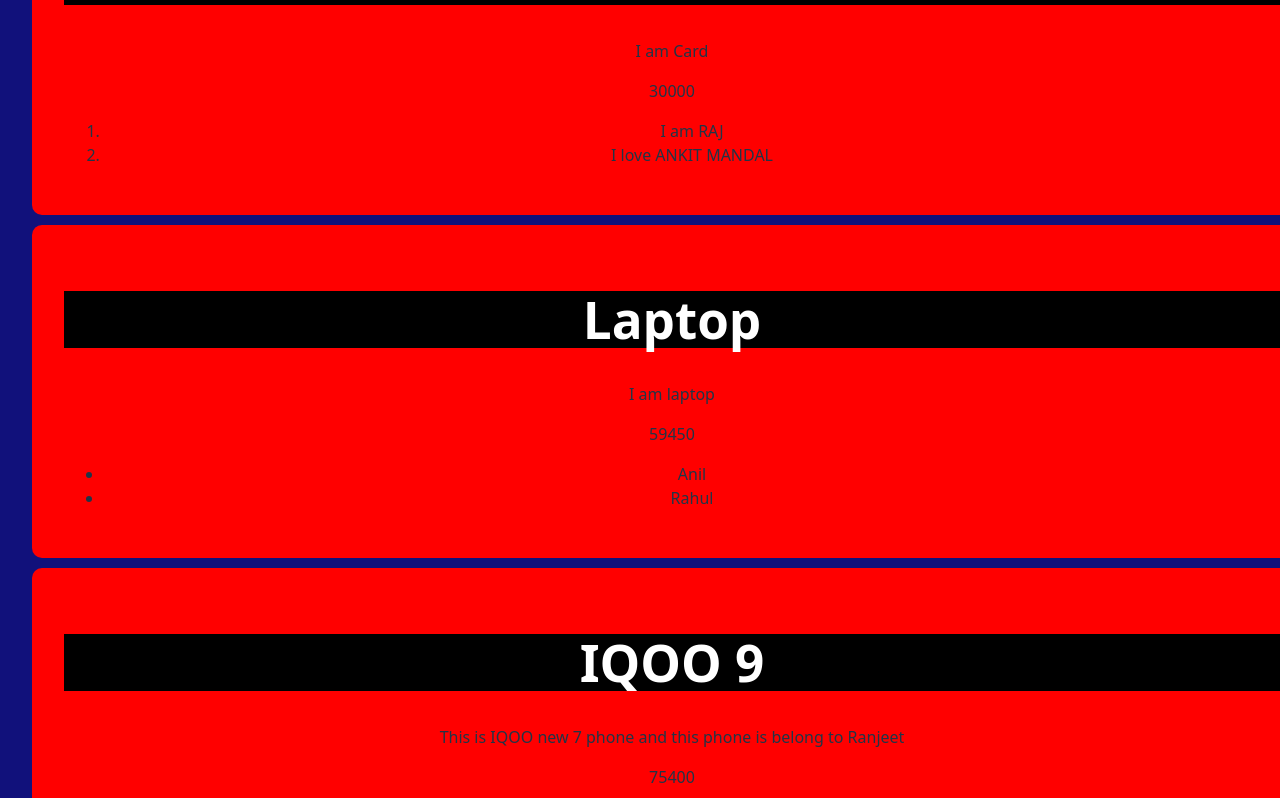
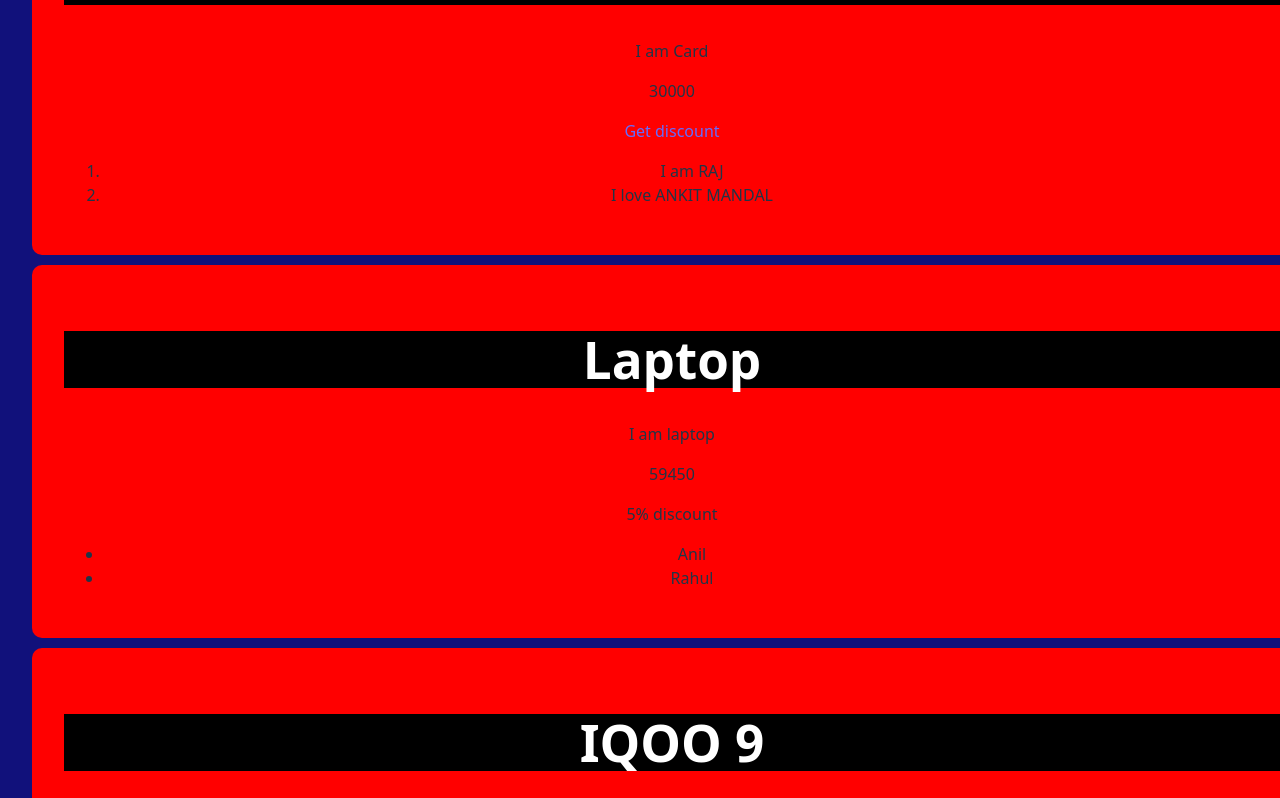
Before and after one commit to anilmonitor/viteTest, a React (Vite) app: page / in a window 1280 px wide. Shown: the part 2822-3620 px from the top of the page. Built offline with nearby package versions, Linux system fonts and the light colour scheme.

Commit message:
ADD conditional statement

```diff
--- a/src/components/amazonCard/CardTemplate.jsx
+++ b/src/components/amazonCard/CardTemplate.jsx
@@ -9,6 +9,9 @@
             <h1>{heading}</h1>
             <p>{about}</p>
             <p>{price}</p>
+            {/* { price > 30000 && <p>5% discount</p>} */}
+            {price > 30000 ? <p>5% discount</p> : <a href="#">Get discount</a>}
+
 
             {/* for rendering array  */}
             {list && (
@@ -20,7 +23,7 @@
             )}
 
 
-{/* for rendering object  */}
+            {/* for rendering object  */}
 
             {obj && (
                 <>
```
